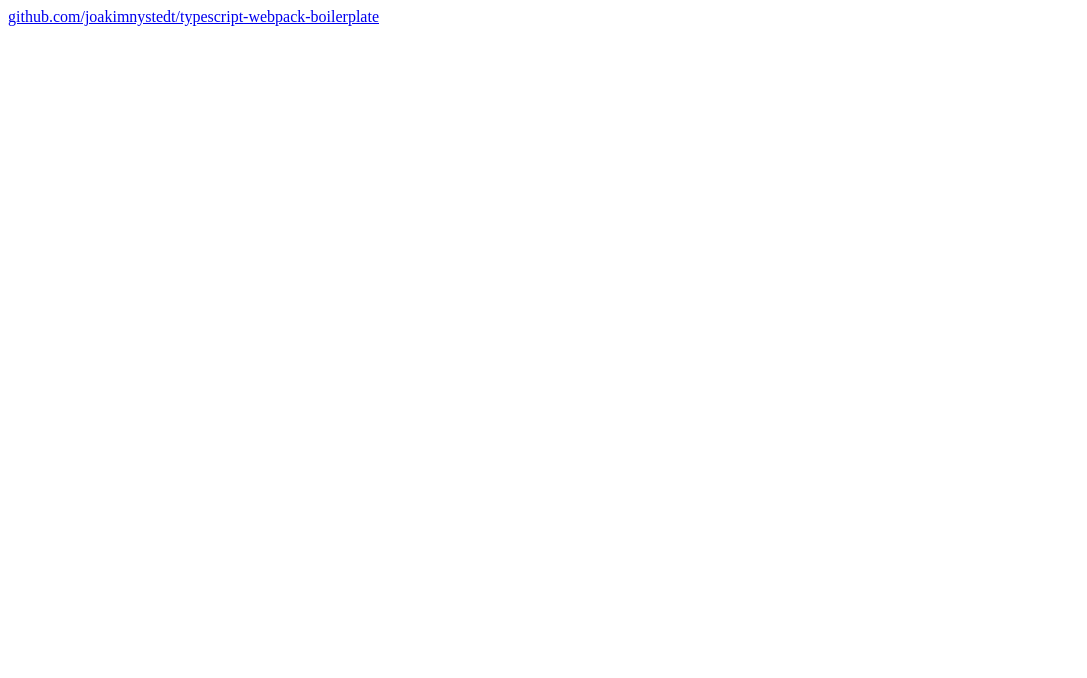
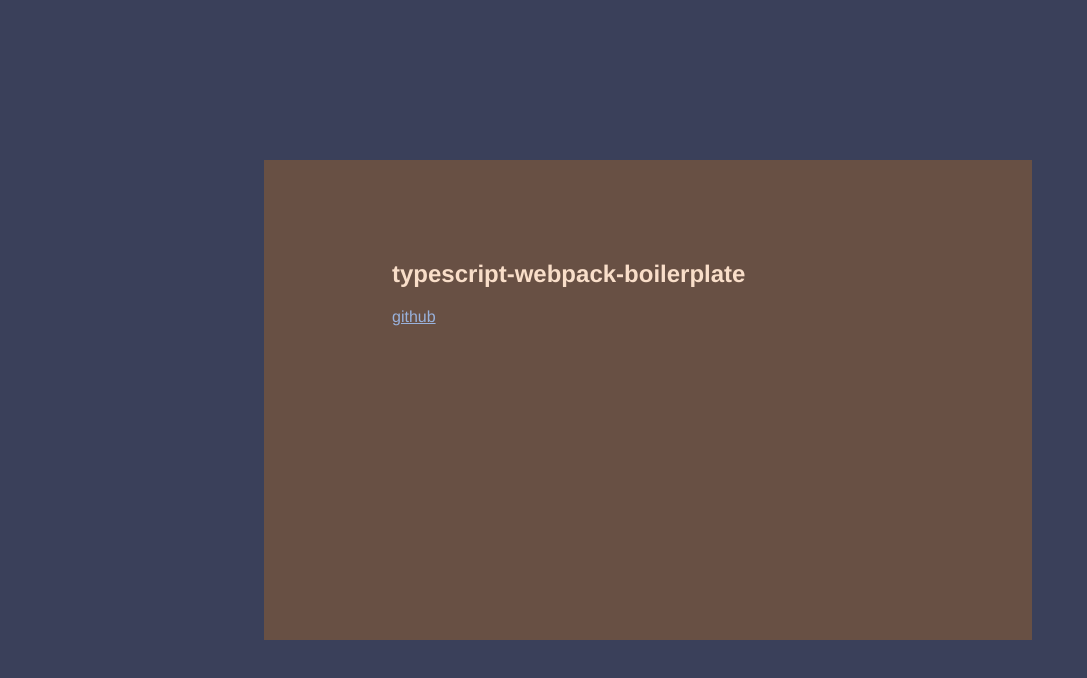
Before and after one commit to joakimnystedt/typescript-webpack-boilerplate, a website built with webpack: page src/index.html in a window 1280 px wide. Shown: the whole page, without its empty margins (0-1087 px from the left). Built offline with nearby package versions, Linux system fonts and the light colour scheme.

Commit message:
add sass to webpack and template

```diff
--- a/package.json
+++ b/package.json
@@ -12,7 +12,11 @@
   "author": "Joakim Nystedt",
   "license": "ISC",
   "devDependencies": {
+    "css-loader": "^6.6.0",
     "html-webpack-plugin": "^5.5.0",
+    "node-sass": "^7.0.1",
+    "sass-loader": "^12.4.0",
+    "style-loader": "^3.3.1",
     "ts-loader": "^9.2.6",
     "typescript": "^4.5.5",
     "webpack": "^5.68.0",
--- /dev/null
+++ b/src/assets/styles.scss
@@ -0,0 +1,20 @@
+@import './utils.scss';
+
+html {
+  background-color: $color-independence;
+  color: $color-silk;
+  font-family: Helvetica, sans-serif;
+  font-size: medium;
+  a {
+    color: $color-wildblue;
+    }
+  main {
+      > div {
+        background-color: $color-umber;
+        margin: 20vh 20vw;
+        width: 40vw;
+        height: 40vh;
+        padding: 10vh 10vw;
+      }
+  }
+}
--- /dev/null
+++ b/src/assets/utils.scss
@@ -0,0 +1,5 @@
+$color-independence: #3A405A;
+$color-silk: #F9DEC9;
+$color-melon: #E9AFA3;
+$color-wildblue: #99B2DD;
+$color-umber: #685044;
--- a/src/index.html
+++ b/src/index.html
@@ -7,9 +7,11 @@
     <title>typescript-webpack-boilerplate</title>
 </head>
 <body>
-    <main></main>
-    <footer>
-        <a href="https://github.com/joakimnystedt/typescript-webpack-boilerplate">github.com/joakimnystedt/typescript-webpack-boilerplate</a>
-    </footer>
+    <main>
+        <div>
+            <h2>typescript-webpack-boilerplate</h2>
+            <a href="https://github.com/joakimnystedt/typescript-webpack-boilerplate">github</a>
+        </div>
+    </main>
 </body>
 </html>
--- a/src/index.ts
+++ b/src/index.ts
@@ -1,3 +1,4 @@
+import './assets/styles.scss'
 import { getPersons, getMergedAges } from './services/exampleService'
 
 window.addEventListener('DOMContentLoaded', (event) => {
--- a/webpack.config.js
+++ b/webpack.config.js
@@ -14,6 +14,19 @@ module.exports = {
                 test: /\.tsx?$/,
                 use: 'ts-loader',
                 exclude: /node_modules/,
+            },
+            {
+                test: /\.s[ac]ss$/i,
+                use: [
+                    "style-loader",
+                    "css-loader",
+                    {
+                        loader: "sass-loader",
+                        options: {
+                            implementation: require.resolve("sass"),
+                        },
+                    },
+                ],
             },
         ],
     },
```
Also changed, not shown: 1 other file.
